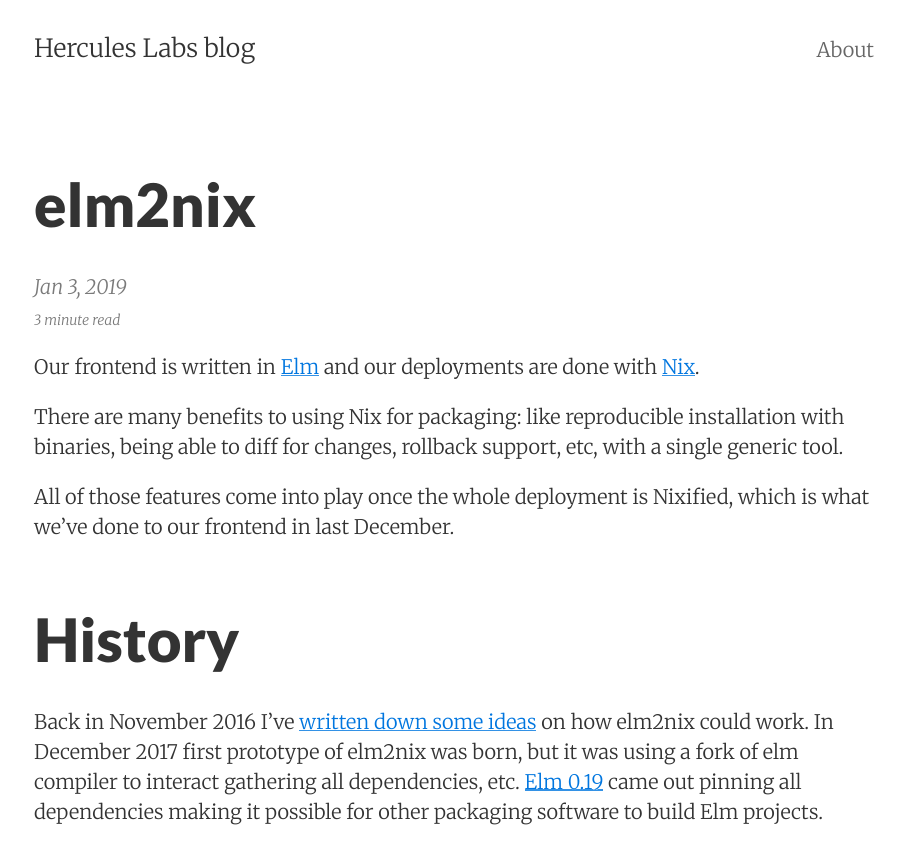
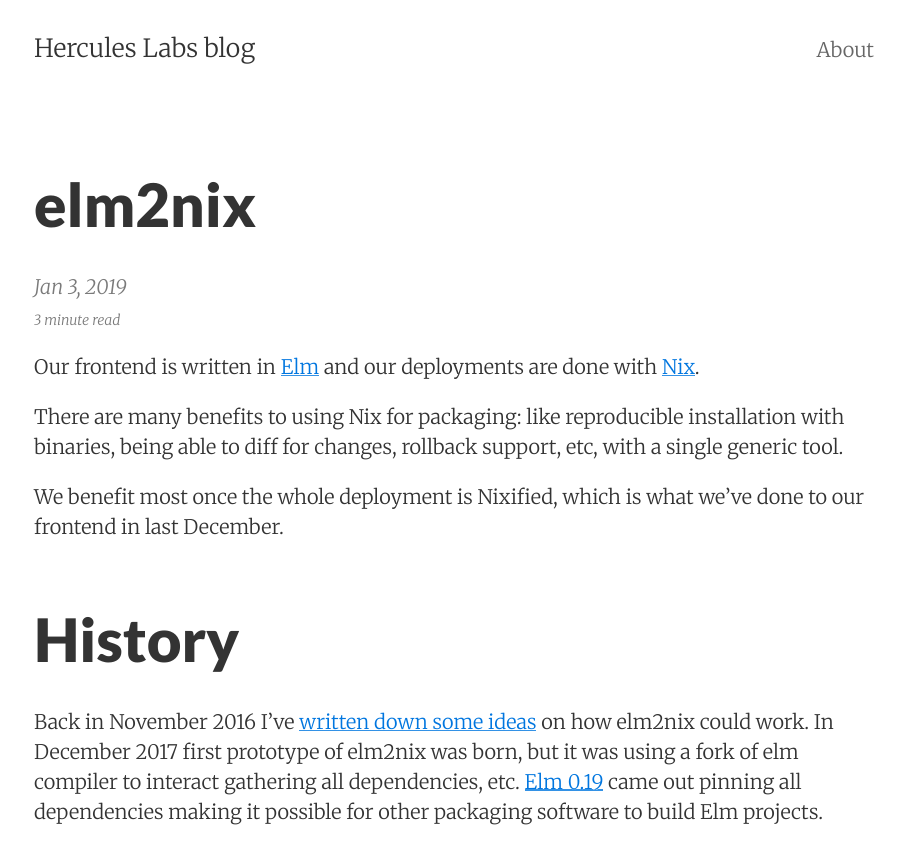
Before and after one commit to hercules-ci/blog.hercules-ci.com, a Jekyll site: the page built from _posts/2019-01-03-elm2nix-0.1.md, in a window 1280 px wide and 900 px high. Shown: the top 864 px of the window, without its empty margins (186-1090 px from the left). Built offline with Jekyll 4.4.1, drawn with Linux system fonts in a browser that asks for light colours.

Commit message:
Update _posts/2019-01-03-elm2nix-0.1.md
Co-Authored-By: domenkozar <domen@enlambda.com>

```diff
--- a/_posts/2019-01-03-elm2nix-0.1.md
+++ b/_posts/2019-01-03-elm2nix-0.1.md
@@ -13,7 +13,7 @@ There are many benefits to using Nix for packaging: like reproducible
 installation with binaries, being able to diff for changes, rollback
  support, etc, with a single generic tool.
 
-All of those features come into play once the whole deployment is Nixified,
+We benefit most once the whole deployment is Nixified,
 which is what we've done to our frontend in last December.
 
 
```
